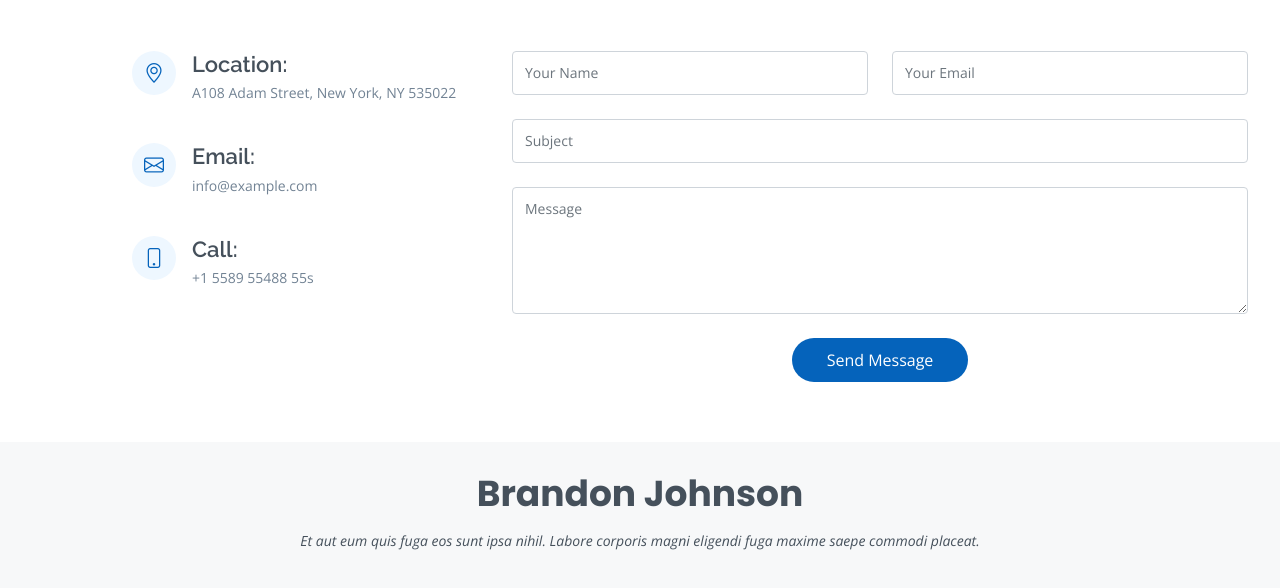
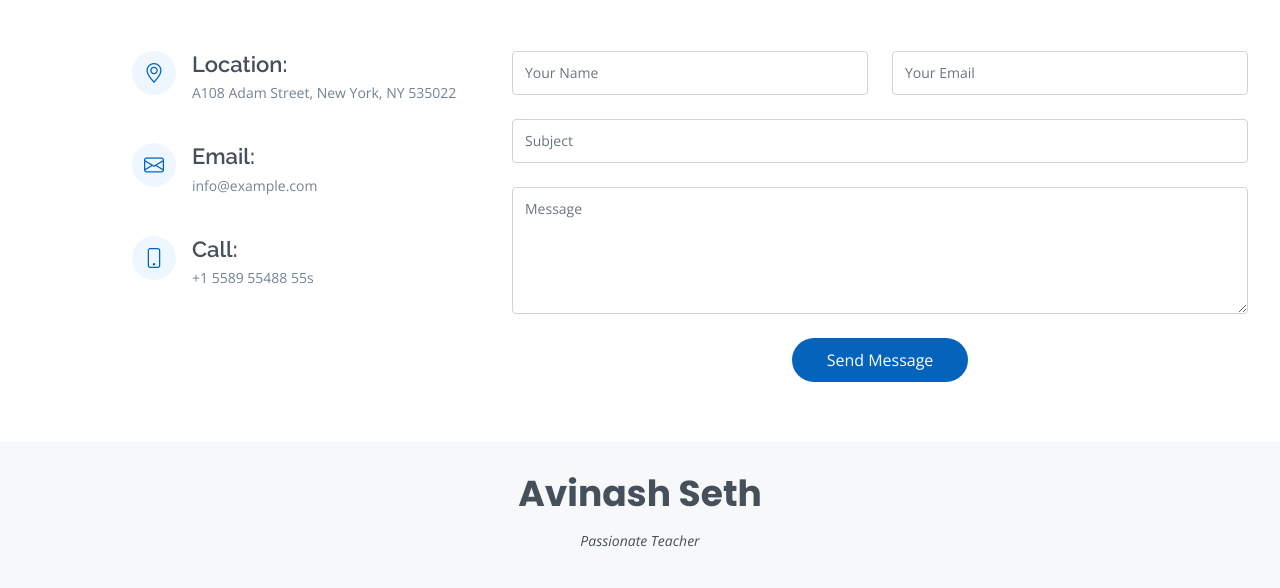
Before and after one commit to usernameshouldbeavailable/my-resume-demo, a plain HTML site: page index.html in a window 1280 px wide. Shown: the part 6519-7107 px from the top of the page. Drawn offline with nearby package versions, Linux system fonts and the light colour scheme.

Commit message:
Made some changes to footer

```diff
--- a/index.html
+++ b/index.html
@@ -701,8 +701,8 @@
   <!-- ======= Footer ======= -->
   <footer id="footer">
     <div class="container">
-      <h3>Brandon Johnson</h3>
-      <p>Et aut eum quis fuga eos sunt ipsa nihil. Labore corporis magni eligendi fuga maxime saepe commodi placeat.</p>
+      <h3>Avinash Seth</h3>
+      <p>Passionate Teacher</p>
       <div class="social-links">
         <a href="#" class="twitter"><i class="bx bxl-twitter"></i></a>
         <a href="#" class="facebook"><i class="bx bxl-facebook"></i></a>
```
